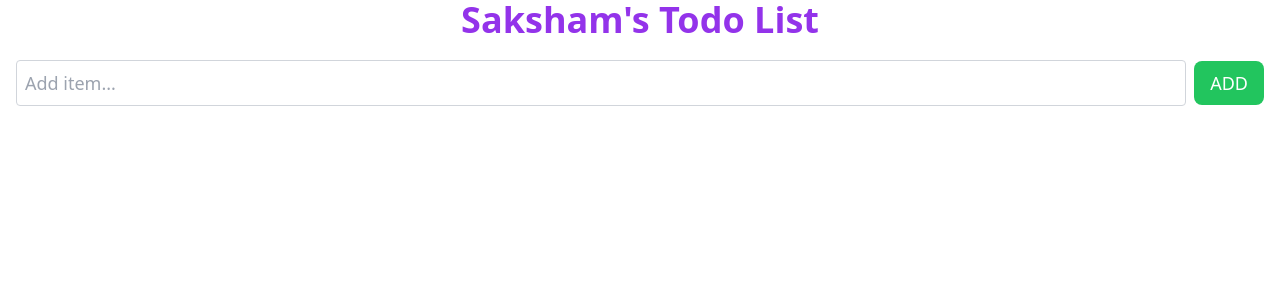
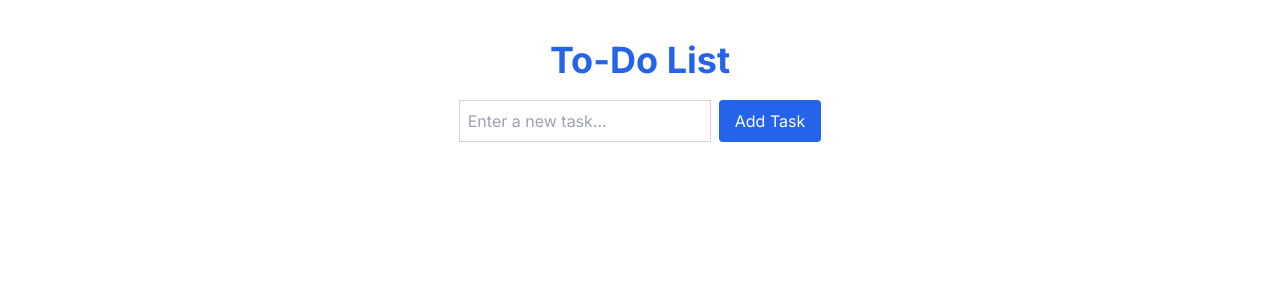
Before and after one commit to SakshamSinghRIL/Next-TODO, a Next.js app: page / in a window 1280 px wide. Shown: the top 300 px of the page. Built offline with nearby package versions, Linux system fonts and the light colour scheme.

Commit message:
added addanddelete

```diff
--- a/app/page.tsx
+++ b/app/page.tsx
@@ -1,32 +1,86 @@
-import Image from "next/image";
-import { Input } from "postcss";
+ 'use client'
+ import { GrEdit } from "react-icons/gr";
+ import { MdDeleteForever } from "react-icons/md";
 
-export default function Home() {
+import { useState, useEffect } from 'react';
+
+
+ export default function Home() {
+  const [tasks, setTasks] = useState<string[]>([]);
+  const [newTask, setNewTask] = useState('');
+
+  useEffect(() => {
+    const savedTasks = localStorage.getItem('tasks');
+    if (savedTasks) {
+      setTasks(JSON.parse(savedTasks));
+    }
+  }, []);
+
+  useEffect(() => {
+    localStorage.setItem('tasks', JSON.stringify(tasks));
+  }, [tasks]);
+
+  const handleAddTask = () => {
+    if (newTask.trim() !== '') {
+      setTasks([...tasks, newTask]);
+      setNewTask('');
+    }
+  };
+
+  const handleDeleteTask = (index: number) => {
+    const newTasks = [...tasks];
+    newTasks.splice(index, 1);
+    setTasks(newTasks);
+  };
+
+  const handleEditTask = (index: number) => {
+    const updatedTask = prompt('Edit task:', tasks[index]);
+    if (updatedTask !== null) {
+      const newTasks = [...tasks];
+      newTasks[index] = updatedTask;
+      setTasks(newTasks);
+    }
+  };
 
   return (
-    <main className="font-sans max-w-500 mx-auto px-4">
-{/*        ////////////another way//////////////////////////////////////////////
+    <div className="max-w-md mx-auto mt-10">
+      <h1 className="text-center text-4xl font-bold mb-5 text-blue-600">To-Do List</h1>
+      <div className="mt-4 flex justify-center">
+        <input
+          type="text"
+          className="border border-gray-300 p-2"
+          placeholder="Enter a new task..."
+          value={newTask}
+          onChange={(e) => setNewTask(e.target.value)}
+          onKeyPress={(e) => {                 // we can also put values using enter key
+            if (e.key === 'Enter') {
+              handleAddTask();
+            }
+          }}
+        />
+        <button
+          className="ml-2 bg-blue-600 text-white px-4 py-2 rounded"
+          onClick={handleAddTask}
+        >
+          Add Task
+        </button>
+      </div>
+      <div>
+        {tasks.map((task, index) => (
+          <div key={index} className="flex justify-between items-center p-4 border-b">
+            <div>{task}</div>
+            <div className="flex space-x-2">
+              <button className="" onClick={() => handleEditTask(index)}>
+              <GrEdit />
+              </button>
+              <button className="" onClick={() => handleDeleteTask(index)}>
+              <MdDeleteForever />
+              </button>
+            </div>
+          </div>
+        ))}
+      </div>
 
-     <div className="flex flex-row items-end gap-6 w-96 my-10 center">
-  <div className="relative w-full min-w-[200px]">
-    <textarea
-      className="peer h-full min-h-[100px] w-full resize-none rounded-[7px] border border-blue-gray-200 border-t-transparent bg-transparent px-3 py-2.5 font-sans text-sm font-normal text-blue-gray-700 outline outline-0 transition-all placeholder-shown:border placeholder-shown:border-blue-gray-200 placeholder-shown:border-t-blue-gray-200 focus:border-2 focus:border-gray-900 focus:border-t-transparent focus:outline-0 disabled:resize-none disabled:border-0 disabled:bg-blue-gray-50"
-      placeholder=" "></textarea>
-    <label
-      className="before:content[' '] after:content[' '] pointer-events-none absolute left-0 -top-1.5 flex h-full w-full select-none text-[11px] font-normal leading-tight text-blue-gray-400 transition-all before:pointer-events-none before:mt-[6.5px] before:mr-1 before:box-border before:block before:h-1.5 before:w-2.5 before:rounded-tl-md before:border-t before:border-l before:border-blue-gray-200 before:transition-all after:pointer-events-none after:mt-[6.5px] after:ml-1 after:box-border after:block after:h-1.5 after:w-2.5 after:flex-grow after:rounded-tr-md after:border-t after:border-r after:border-blue-gray-200 after:transition-all peer-placeholder-shown:text-sm peer-placeholder-shown:leading-[3.75] peer-placeholder-shown:text-blue-gray-500 peer-placeholder-shown:before:border-transparent peer-placeholder-shown:after:border-transparent peer-focus:text-[11px] peer-focus:leading-tight peer-focus:text-gray-900 peer-focus:before:border-t-2 peer-focus:before:border-l-2 peer-focus:before:border-gray-900 peer-focus:after:border-t-2 peer-focus:after:border-r-2 peer-focus:after:border-gray-900 peer-disabled:text-transparent peer-disabled:before:border-transparent peer-disabled:after:border-transparent peer-disabled:peer-placeholder-shown:text-blue-gray-500">
-      Enter task
-    </label>
-  </div>
-  <button className="bg-blue-500 hover:bg-blue-700 text-white font-bold py-2 px-4 rounded">Enter</button>
-
- </div> */}
-
-<div className="text-center text-4xl font-bold mb-5 text-purple-600">Saksham's Todo List</div>
-<div className="flex items-center mb-5">
-<input className="text-lg p-2 mr-2 flex-grow border border-gray-300 rounded" placeholder="Add item..."/>
-<button className="text-lg px-4 py-2 bg-green-500 text-white rounded-lg cursor-pointer">ADD </button>
-</div>
-
-</main>
+    </div>
   );
 }
--- a/package.json
+++ b/package.json
@@ -11,13 +11,15 @@
   "dependencies": {
     "next": "14.1.3",
     "react": "^18",
-    "react-dom": "^18"
+    "react-dom": "^18",
+    "react-icons": "^5.0.1"
   },
   "devDependencies": {
     "@types/node": "^20",
     "@types/react": "^18",
     "@types/react-dom": "^18",
     "autoprefixer": "^10.4.18",
+    "daisyui": "^4.7.3",
     "eslint": "^8",
     "eslint-config-next": "14.1.3",
     "postcss": "^8.4.36",
--- a/tailwind.config.js
+++ b/tailwind.config.js
@@ -8,5 +8,5 @@ module.exports = {
   theme: {
     extend: {},
   },
-  plugins: [],
+  plugins: [require("daisyui")],
 }
```
Also changed, not shown: 1 other file (tests, documents, lock files or other folders).
